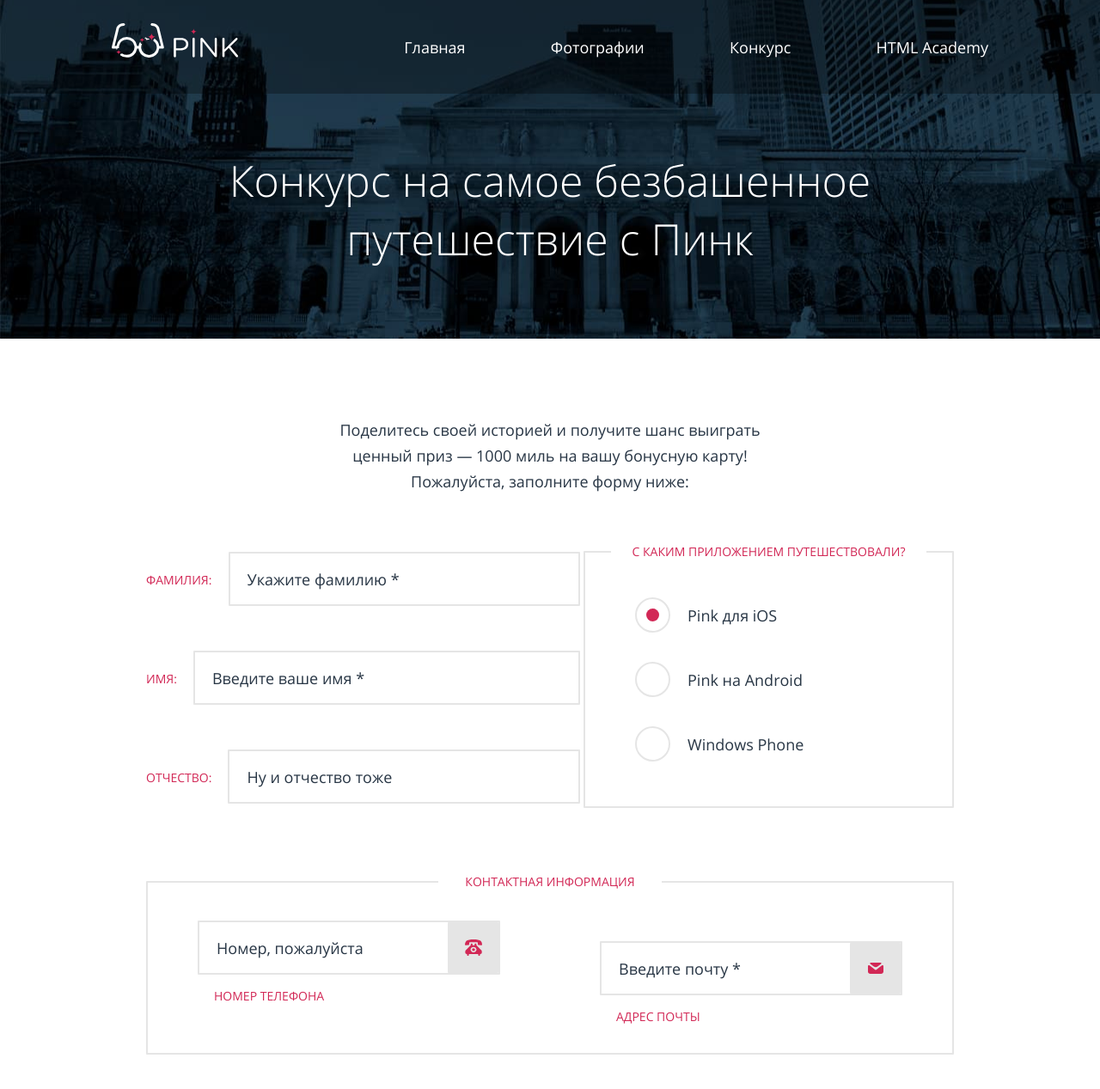
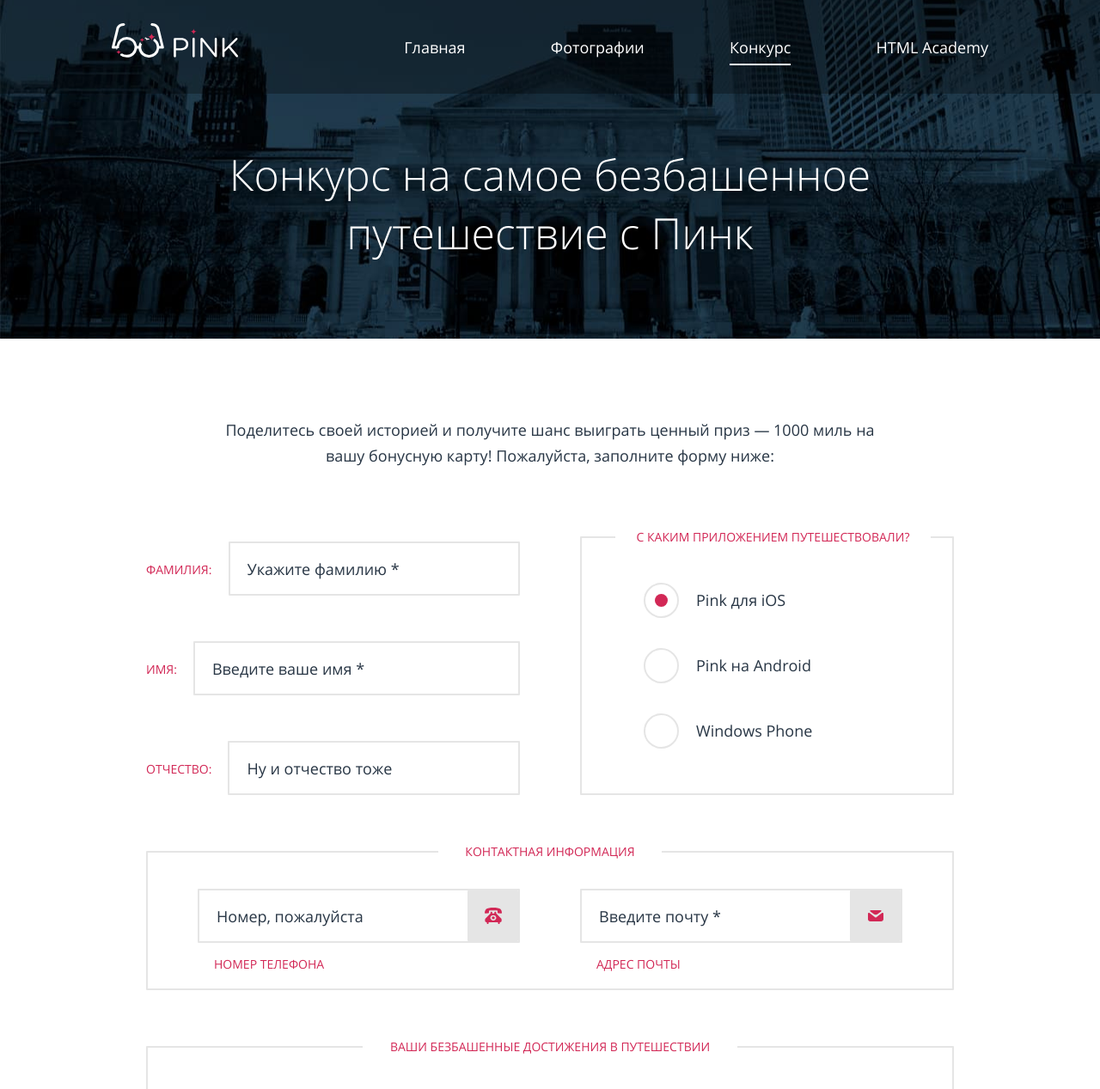
Before and after one commit to vrnvgasu/581243-pink-21, a website: page source/form.html in a window 1280 px wide. Shown: the top 1267 px of the page at 86% size. Drawn offline with nearby package versions, Linux system fonts and the light colour scheme; files that its build step writes are made by us from their sources.

Commit message:
50% стилизации формы desktop

```diff
--- a/source/form.html
+++ b/source/form.html
@@ -34,7 +34,7 @@
               Фотографии
             </a>
           </li>
-          <li class="main-nav__item">
+          <li class="main-nav__item main-nav__item--active">
             <a href="">
               Конкурс
             </a>
--- a/source/sass/blocks/contest.scss
+++ b/source/sass/blocks/contest.scss
@@ -29,6 +29,10 @@
     line-height: 68px;
     margin-top: 83px;
   }
+
+  @media (min-width: $desktop-width) {
+    margin-top: 76px;
+  }
 }
 
 .contest__wrapper {
@@ -59,4 +63,8 @@
     margin: 91px auto 0 auto;
     max-width: 500px;
   }
+
+  @media (min-width: $desktop-width) {
+    max-width: 760px;
+  }
 }
--- a/source/sass/blocks/form.scss
+++ b/source/sass/blocks/form.scss
@@ -132,12 +132,21 @@
     margin-top: 57px;
   }
 
+  @media (min-width: $desktop-width) {
+    margin-top: 45px;
+    width: 435px;
+  }
+
   .form__item {
     &:not(:first-child) {
       margin-top: 17px;
 
       @media (min-width: $tablet-width) {
         margin-top: 47px;
+      }
+
+      @media (min-width: $desktop-width) {
+        margin-top: 48px;
       }
     }
   }
@@ -166,10 +175,6 @@
       padding-right: 0;
     }
   }
-
-  @media (min-width: $desktop-width) {
-    width: 505px;
-  }
 }
 
 .form__fieldset--achievements {
@@ -181,6 +186,12 @@
   @media (min-width: $tablet-width) {
     margin-top: 28px;
     padding-bottom: 48px;
+    order: 4;
+  }
+
+  @media (min-width: $desktop-width) {
+    margin-top: 27px;
+    padding-top: 2px;
   }
 
   .form__legend {
@@ -195,13 +206,16 @@
   }
 
   .form__item {
+    @media (max-width: $tablet-width-max) {
       &:not(:first-child) {
         margin-top: 43px;
       }
     }
 
-  @media (min-width: $tablet-width) {
-    order: 4;
+    @media (min-width: $desktop-width) {
+      margin-top: 36px;
+      margin-bottom: 7px;
+    }
   }
 }
 
@@ -214,6 +228,12 @@
     margin-top: 52px;
     padding-top: 25px;
     padding-bottom: 27px;
+  }
+
+  @media (min-width: $desktop-width) {
+    margin-top: 27px;
+    padding-top: 23px;
+    padding-bottom: 13px;
   }
 
   .form__legend {
@@ -240,11 +260,24 @@
     }
   }
 
-  .form__item:last-child {
+  .form__item {
+    &:first-child {
+      @media (min-width: $desktop-width) {
+        padding-right: 35px;
+      }
+    }
+
+    &:last-child {
       margin-top: 17px;
 
       @media (min-width: $tablet-width) {
         margin-top: 24px;
+      }
+
+      @media (min-width: $desktop-width) {
+        margin-top: 0;
+        padding-left: 35px;
+      }
     }
   }
 }
@@ -263,8 +296,12 @@
   }
 
   @media (min-width: $desktop-width) {
-    width: 431px;
+    width: 435px;
     box-sizing: border-box;
+    margin-top: 5px;
+    padding-left: 14px;
+    padding-bottom: 52px;
+    //padding-top: 37px;
   }
 
   .form__legend {
@@ -281,6 +318,10 @@
   .form__item {
     &:not(:first-of-type) {
       margin-top: 34px;
+
+      @media (min-width: $desktop-width) {
+        margin-top: 35px;
+      }
     }
   }
 }
--- a/source/sass/blocks/main-nav.scss
+++ b/source/sass/blocks/main-nav.scss
@@ -38,6 +38,22 @@
 
 .main-nav__item {
   height: 63px;
+
+  &--active {
+    position: relative;
+
+    @media (min-width: $desktop-width) {
+      &::before {
+        content: "";
+        position: absolute;
+        width: 100%;
+        height: 2px;
+        background-color: $white;
+        left: 0;
+        bottom: 10px;
+      }
+    }
+  }
 
   a {
     color: $white;
--- a/source/sass/common/global.scss
+++ b/source/sass/common/global.scss
@@ -30,19 +30,19 @@ a {
 
   &--mobile {
     @media (max-width: $mobile-width-only) {
-      display: block;
+      display: inline-block;
     }
   }
 
   &--tablet {
     @media (min-width: $tablet-width) and (max-width: $tablet-width-max) {
-      display: block;
+      display: inline-block;
     }
   }
 
   &--desktop {
     @media (min-width: $desktop-width) {
-      display: block;
+      display: inline-block;
     }
   }
 }
```
Also changed, not shown: source/index.html (+1 -1 lines). Lines whose indentation alone changed are shown as unchanged.
